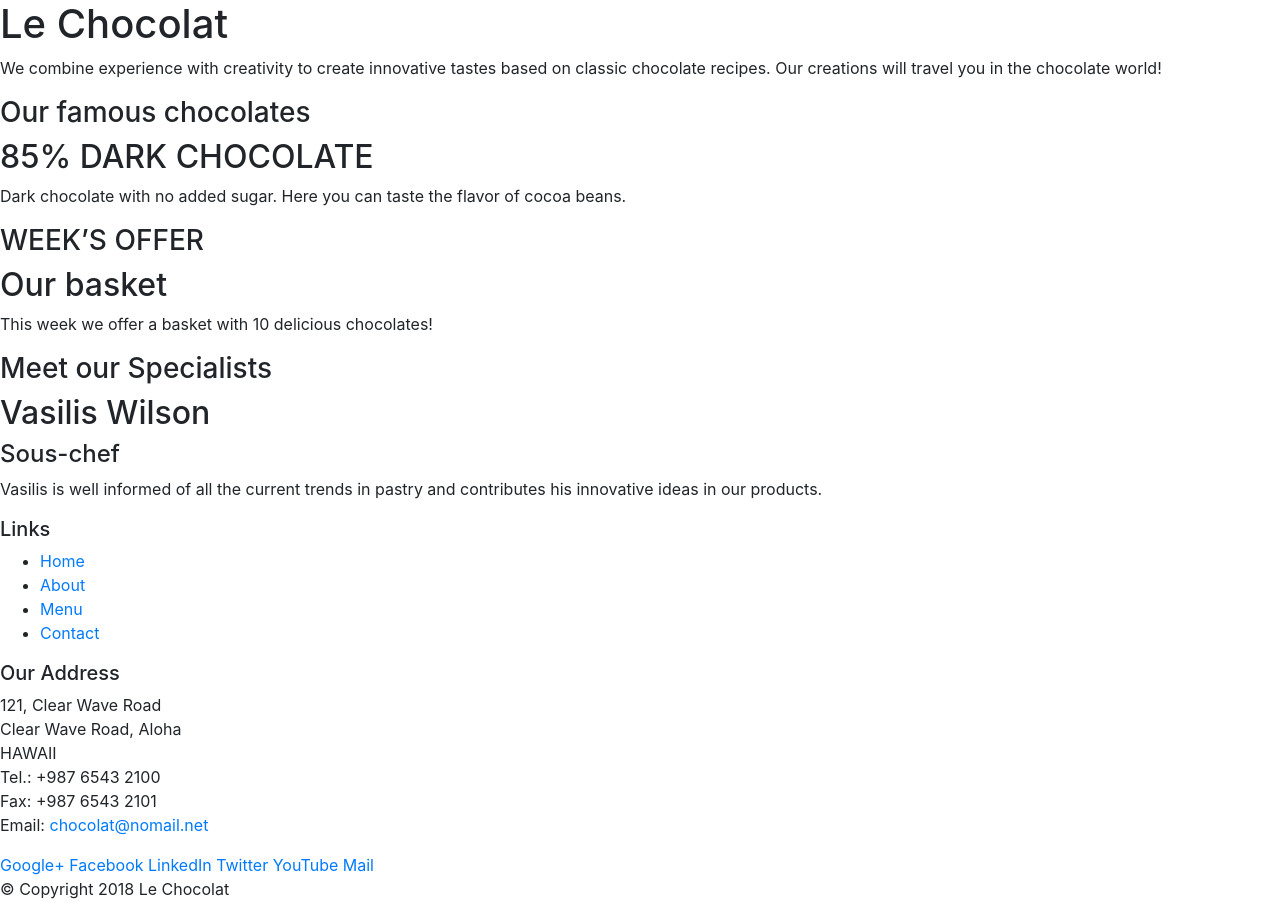
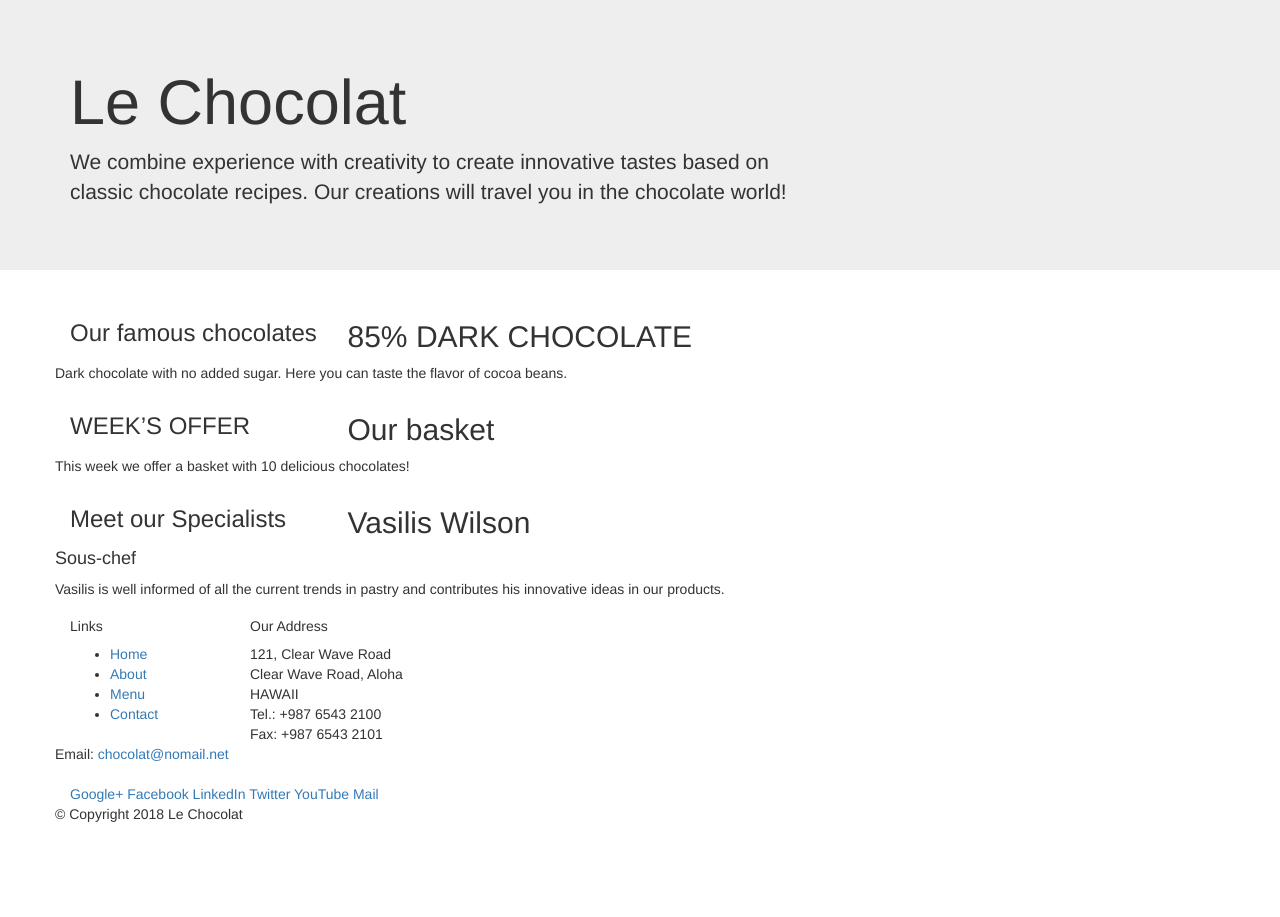
Before and after one commit to nikos-antoniou/LeChocolat, a plain HTML site: page index.html in a window 1280 px wide. After the commit the page ends 834 px from the top, so only its background shows below. Drawn offline with nearby package versions, Linux system fonts and the light colour scheme.

Commit message:
Bootstrap Grid Part 1

```diff
--- a/index.html
+++ b/index.html
@@ -1,7 +1,7 @@
 <!DOCTYPE html>
 <html lang="en">
 
-<head>
+<head >
     <title>Le Chocolat</title><!-- Required meta tags always come first -->
     <meta charset="utf-8">
     <meta name="viewport" content="width=device-width, initial-scale=1, shrink-to-fit=no">
@@ -12,47 +12,47 @@
 
 <body>
 
-    <header>
-        <div>
-            <div>
-                <div>
+    <header class="jumbotron">
+        <div class="container">
+            <div class="row">
+                <div class="col-12 col-sm-8">
                     <h1>Le Chocolat</h1>
                     <p>We combine experience with creativity to create innovative tastes based on classic chocolate
                         recipes. Our creations will travel you in the chocolate world!</p>
                 </div>
-                <div>
+                <div class="col col-sm">
                 </div>
             </div>
         </div>
     </header>
 
-    <div>
-        <div>
-            <div>
+    <div class="container">
+        <div class="row">
+            <div class="col-sm-4 col-md-3" >
                 <h3>Our famous chocolates</h3>
             </div>
-            <div>
+            <div class="col-sm col-md">
                 <h2>85% DARK CHOCOLATE</h2>
                 <p>Dark chocolate with no added sugar. Here you can taste the flavor of cocoa beans.</p>
             </div>
         </div>
 
 
-        <div>
-            <div>
+        <div class="row">
+            <div class="col-sm-4 col-md-3">
                 <h3>WEEK’S OFFER</h3>
             </div>
-            <div>
+            <div class="col-sm col-md">
                 <h2>Our basket</h2>
                 <p>This week we offer a basket with 10 delicious chocolates! </p>
             </div>
         </div>
 
-        <div>
-            <div>
+        <div class="row" >
+            <div class="col-sm-4 col-md-3">
                 <h3>Meet our Specialists</h3>
             </div>
-            <div>
+            <div class="col-sm col-md">
                 <h2>Vasilis Wilson </h2>
                 <h4>Sous-chef</h4>
                 <p>Vasilis is well informed of all the current trends in pastry and contributes his innovative ideas in
@@ -62,9 +62,9 @@
     </div>
 
     <footer>
-        <div>
-            <div>
-                <div>
+        <div class="container">
+            <div class="row">
+                <div class="col-5 offset-sm-1 col-sm-2">
                     <h5>Links</h5>
                     <ul>
                         <li><a href="#">Home</a></li>
@@ -73,7 +73,9 @@
                         <li><a href="#">Contact</a></li>
                     </ul>
                 </div>
-                <div>
+                <div lass="col-6 col-sm-5"
+
+                >
                     <h5>Our Address</h5>
                     <address>
                         121, Clear Wave Road<br>
@@ -84,7 +86,9 @@
                         Email: <a href="mailto:chocolat@nomail.net">chocolat@nomail.net</a>
                     </address>
                 </div>
-                <div>
+                <div class="col col-sm-4"
+
+                >
                     <div>
                         <a href="http://google.com/+">Google+</a>
                         <a href="http://www.facebook.com/profile.php?id=">Facebook</a>
@@ -95,18 +99,20 @@
                     </div>
                 </div>
             </div>
-            <div>
-                <div>
+            <div class="row">
+                <div class="col-auto"
+
+                >
                     <p> &copy; Copyright 2018 Le Chocolat</p>
                 </div>
             </div>
         </div>
     </footer>
-<!-- jQuery first, then Tether, then Bootstrap JS. -->
-<script src="node_modules/jquery/dist/jquery.min.js"></script>
-<script src="node_modules/tether/dist/js/tether.min.js"></script>
-<script src="node_modules/popper.js/dist/umd/popper.min.js"></script>
-<script src="node_modules/bootstrap/dist/js/bootstrap.min.js"></script>
+    <!-- jQuery first, then Tether, then Bootstrap JS. -->
+    <script src="node_modules/jquery/dist/jquery.min.js"></script>
+    <script src="node_modules/tether/dist/js/tether.min.js"></script>
+    <script src="node_modules/popper.js/dist/umd/popper.min.js"></script>
+    <script src="node_modules/bootstrap/dist/js/bootstrap.min.js"></script>
 </body>
 
 </html>
```
